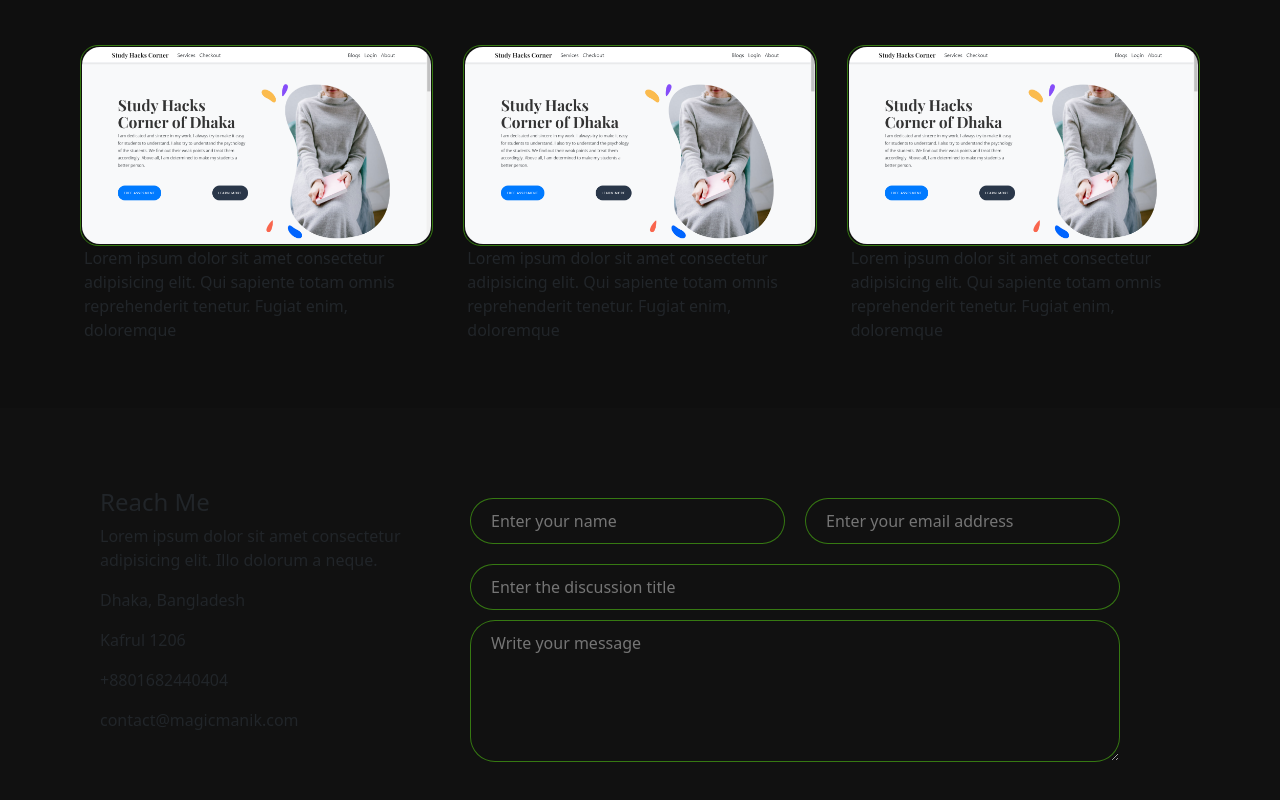
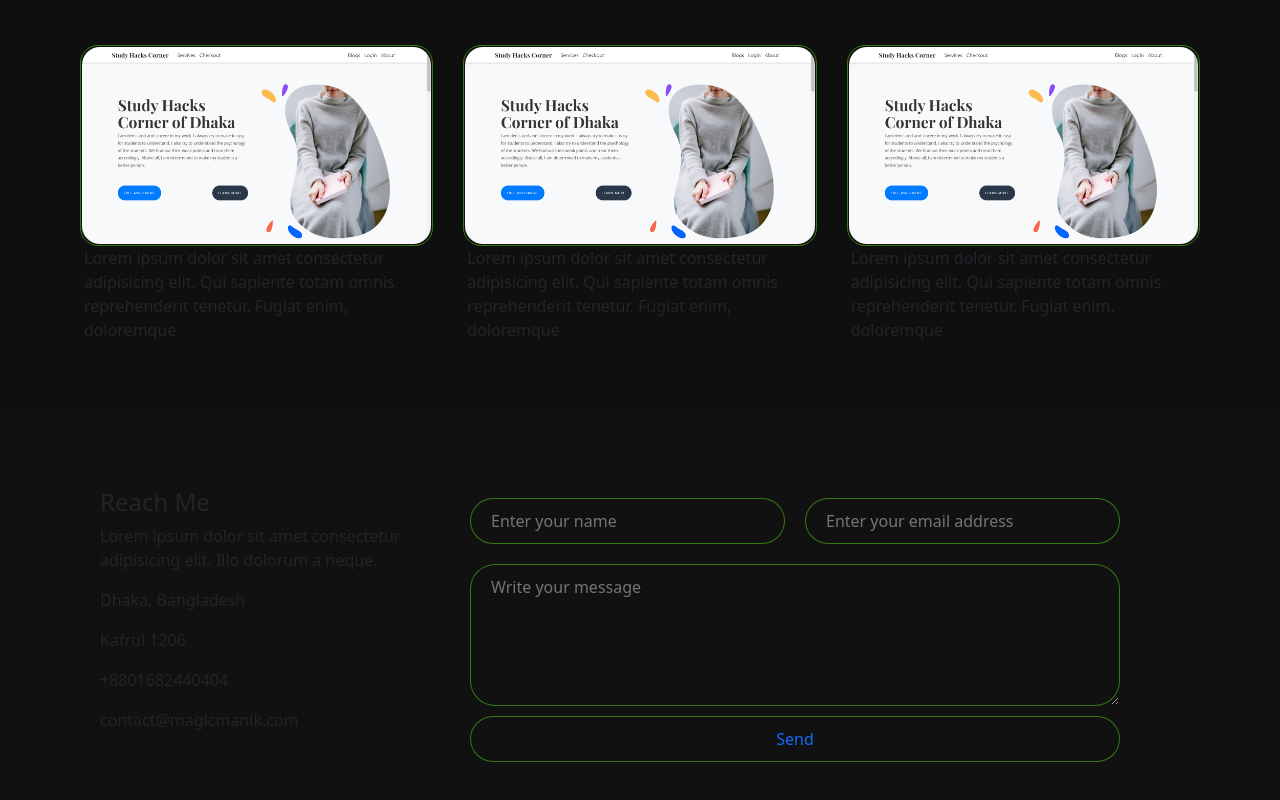
Before and after one commit to MagicManik/magic-manik-client, a React (Create React App) app: page / in a window 1280 px wide. Shown: the part 1068-1868 px from the top of the page. Built offline with nearby package versions, Linux system fonts and the light colour scheme.

Commit message:
contact form done

```diff
--- a/package.json
+++ b/package.json
@@ -3,6 +3,7 @@
   "version": "0.1.0",
   "private": true,
   "dependencies": {
+    "@emailjs/browser": "^3.6.2",
     "@testing-library/jest-dom": "^5.16.4",
     "@testing-library/react": "^13.3.0",
     "@testing-library/user-event": "^13.5.0",
--- a/src/Pages/Home/Contact/Contact.js
+++ b/src/Pages/Home/Contact/Contact.js
@@ -1,7 +1,32 @@
-import React from 'react';
-import './Contact.css'
+import React, { useRef } from 'react';
+import emailjs from '@emailjs/browser';
+import './Contact.css';
 
 const Contact = () => {
+
+    const form = useRef();
+
+    const sendEmail = (e) => {
+        e.preventDefault();
+
+        emailjs
+            .sendForm(
+                "service_8hsnqq8",
+                "template_8rpi7po",
+                form.current,
+                "D7kzrSlFH-9FNP42C"
+            )
+            .then(
+                (result) => {
+                    console.log(result.text);
+                    console.log("message sent");
+                },
+                (error) => {
+                    console.log(error.text);
+                }
+            );
+    };
+
     return (
         <section className='contact-section'>
             <div>
@@ -13,11 +38,11 @@ const Contact = () => {
                 <p>contact@magicmanik.com</p>
             </div>
             <div>
-                <form className='contact-form'>
-                    <input type="text" name="" id="" placeholder='Enter your name' />
-                    <input type="email" name="" id="" placeholder='Enter your email address' />
-                    <input type="text" name="" id="" placeholder='Enter the discussion title' />
-                    <textarea name="" id="" cols="50" rows="5" placeholder='Write your message'></textarea>
+                <form ref={form} onSubmit={sendEmail} className='contact-form'>
+                    <input type="text" name="user_name" id="" placeholder='Enter your name' />
+                    <input type="email" name="user_email" placeholder='Enter your email address' />
+                    <textarea name="message" cols="50" rows="5" placeholder='Write your message' />
+                    <input className='text-primary' type="submit" value="Send" />
                 </form>
             </div>
 
```
Also changed, not shown: 1 other file (tests, documents, lock files or other folders).
